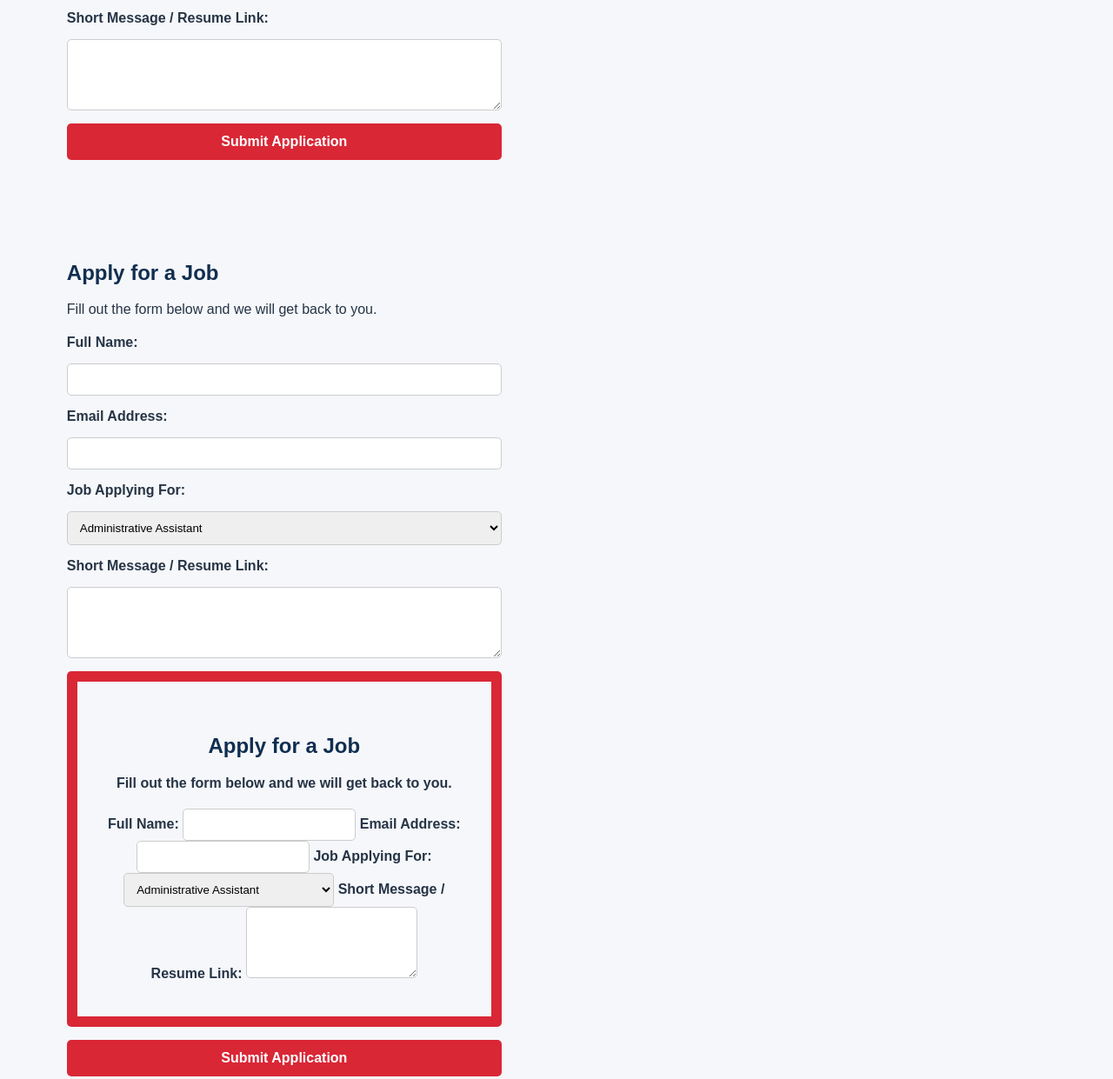
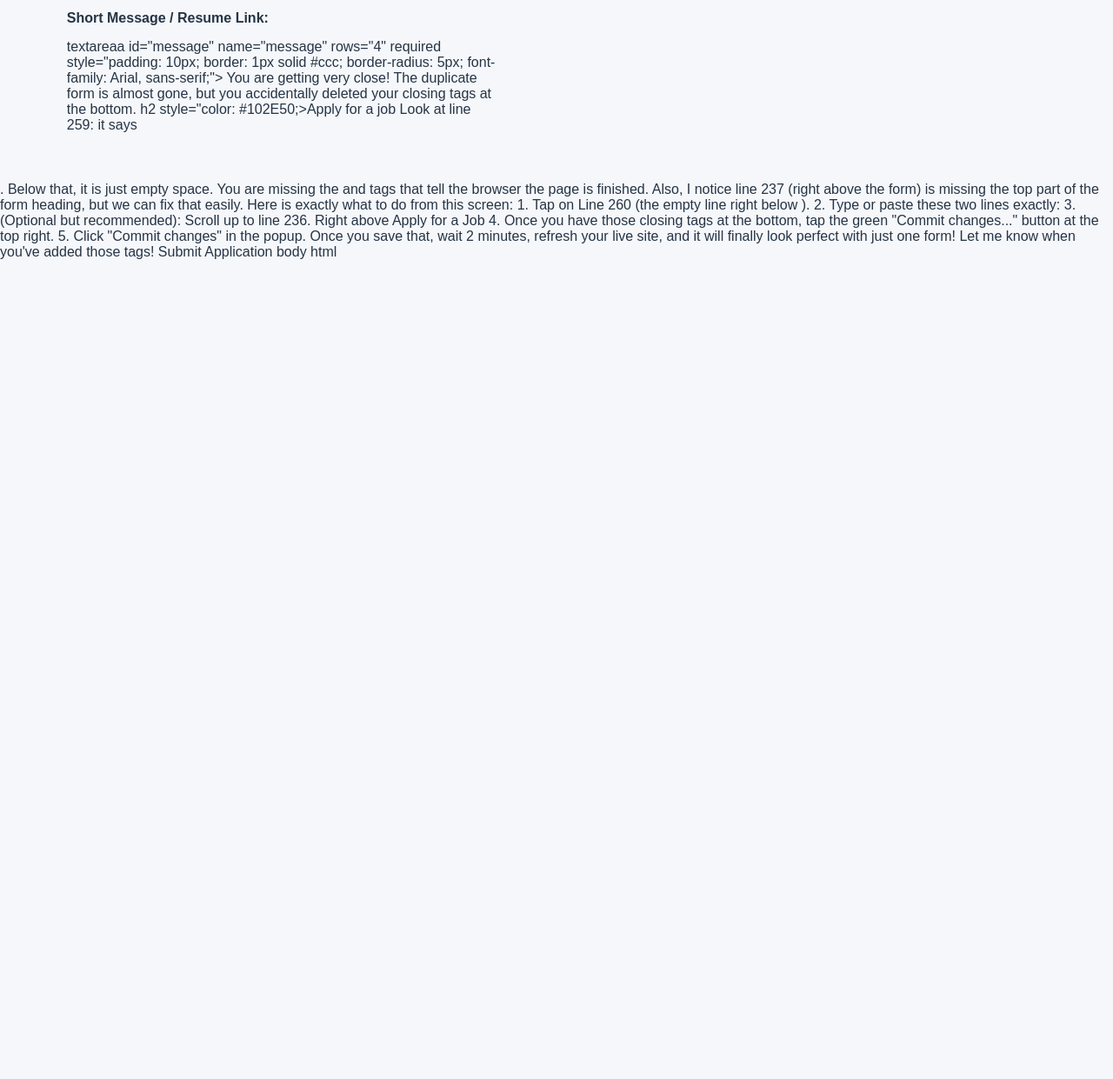
Before and after one commit to bouwez100-byte/Joblink---TT, a plain HTML site: page index.html in a window 1280 px wide. Shown: the part 1821-3062 px from the top of the page at 87% size. After the commit the page ends 2120 px from the top, so only its background shows below. Drawn offline with Linux system fonts and the light colour scheme.

Commit message:
Update index.html

```diff
--- a/index.html
+++ b/index.html
@@ -230,59 +230,31 @@ displayJobs(vacancies);
     </select>
 
     <label for="message" style="font-weight: bold; color: #263445;">Short Message / Resume Link:</label>
-    <textarea id="message" name="message" rows="4" required style="padding: 10px; border: 1px solid #ccc; border-radius: 5px; font-family: Arial, sans-serif;"></textarea>
+    textareaa id="message" name="message" rows="4" required style="padding: 10px; border: 1px solid #ccc; border-radius: 5px; font-family: Arial, sans-serif;"></textarea>
 
-    <button type="submit" style="background-color: #D92736; color: white; padding: 12px; border: none; border-radius: 5px; font-weight: bold; cursor: pointer; font-size: 16px;">
-      Submit Application
-    </button>
-  </form>
-</section><section id="apply" style="padding: 40px 6%; background: #f5f7fa;">
-  <h2 style="color: #102E50;">Apply for a Job</h2>
-  <p style="color: #263445; margin-bottom: 20px;">Fill out the form below and we will get back to you.</p>
+You are getting very close! The duplicate form is almost gone, but you accidentally deleted your closing tags at the bottom.
+h2 style="color: #102E50;>Apply for a job</h2>
+Look at line 259: it says </section>.
+Below that, it is just empty space. You are missing the </body> and </html> tags that tell the browser the page is finished.
 
-  <form action="https://formspree.io/f/xaeerjne" method="POST" style="max-width: 500px; display: flex; flex-direction: column; gap: 15px;">
+Also, I notice line 237 (right above the form) is missing the top part of the form heading, but we can fix that easily.
 
-    <label for="name" style="font-weight: bold; color: #263445;">Full Name:</label>
-    <input type="text" id="name" name="name" required style="padding: 10px; border: 1px solid #ccc; border-radius: 5px;">
+Here is exactly what to do from this screen:
 
-    <label for="email" style="font-weight: bold; color: #263445;">Email Address:</label>
-    <input type="email" id="email" name="email" required style="padding: 10px; border: 1px solid #ccc; border-radius: 5px;">
+1. Tap on Line 260 (the empty line right below </section>).
+2. Type or paste these two lines exactly:
+   </body>
+   </html>
+3. (Optional but recommended): Scroll up to line 236. Right above <form action="..., make sure you have this line:
+   <h2 style="color: #102E50;">Apply for a Job</h2>
+4. Once you have those closing tags at the bottom, tap the green "Commit changes..." button at the top right.
+5. Click "Commit changes" in the popup.
 
-    <label for="job" style="font-weight: bold; color: #263445;">Job Applying For:</label>
-    <select id="job" name="job" style="padding: 10px; border: 1px solid #ccc; border-radius: 5px;">
-      <option value="Administrative Assistant">Administrative Assistant</option>
-      <option value="Customer Service Representative">Customer Service Representative</option>
-    </select>
+Once you save that, wait 2 minutes, refresh your live site, and it will finally look perfect with just one form! Let me know when you've added those tags!
 
-    <label for="message" style="font-weight: bold; color: #263445;">Short Message / Resume Link:</label>
-    <textarea id="message" name="message" rows="4" required style="padding: 10px; border: 1px solid #ccc; border-radius: 5px; font-family: Arial, sans-serif;"></textarea>
-
-    <button type="submit" style="background-color: #D92736; color: white; padding: 12px; border: none; border-radius: 5px; font-weight: bold; cursor: pointer; font-size: 16px;">
-
-
-<section id="apply" style="padding: 40px 6%; background: #f5f7fa;">
-  <h2 style="color: #102E50;">Apply for a Job</h2>
-  <p style="color: #263445; margin-bottom: 20px;">Fill out the form below and we will get back to you.</p>
-
-  <form action="https://formspree.io/f/xaeerjne" method="POST" style="max-width: 500px; display: flex; flex-direction: column; gap: 15px;">
-
-    <label for="name" style="font-weight: bold; color: #263445;">Full Name:</label>
-    <input type="text" id="name" name="name" required style="padding: 10px; border: 1px solid #ccc; border-radius: 5px;">
-
-    <label for="email" style="font-weight: bold; color: #263445;">Email Address:</label>
-    <input type="email" id="email" name="email" required style="padding: 10px; border: 1px solid #ccc; border-radius: 5px;">
-
-    <label for="job" style="font-weight: bold; color: #263445;">Job Applying For:</label>
-    <select id="job" name="job" style="padding: 10px; border: 1px solid #ccc; border-radius: 5px;">
-      <option value="Administrative Assistant">Administrative Assistant</option>
-      <option value="Customer Service Representative">Customer Service Representative</option>
-    </select>
-
-    <label for="message" style="font-weight: bold; color: #263445;">Short Message / Resume Link:</label>
-    <textarea id="message" name="message" rows="4" required style="padding: 10px; border: 1px solid #ccc; border-radius: 5px; font-family: Arial, sans-serif;"></textarea>
-
-    <button type="submit" style="background-color: #D92736; color: white; padding: 12px; border: none; border-radius: 5px; font-weight: bold; cursor: pointer; font-size: 16px;">
       Submit Application
     </button>
   </form>
 </section>
+ body
+  html
```
